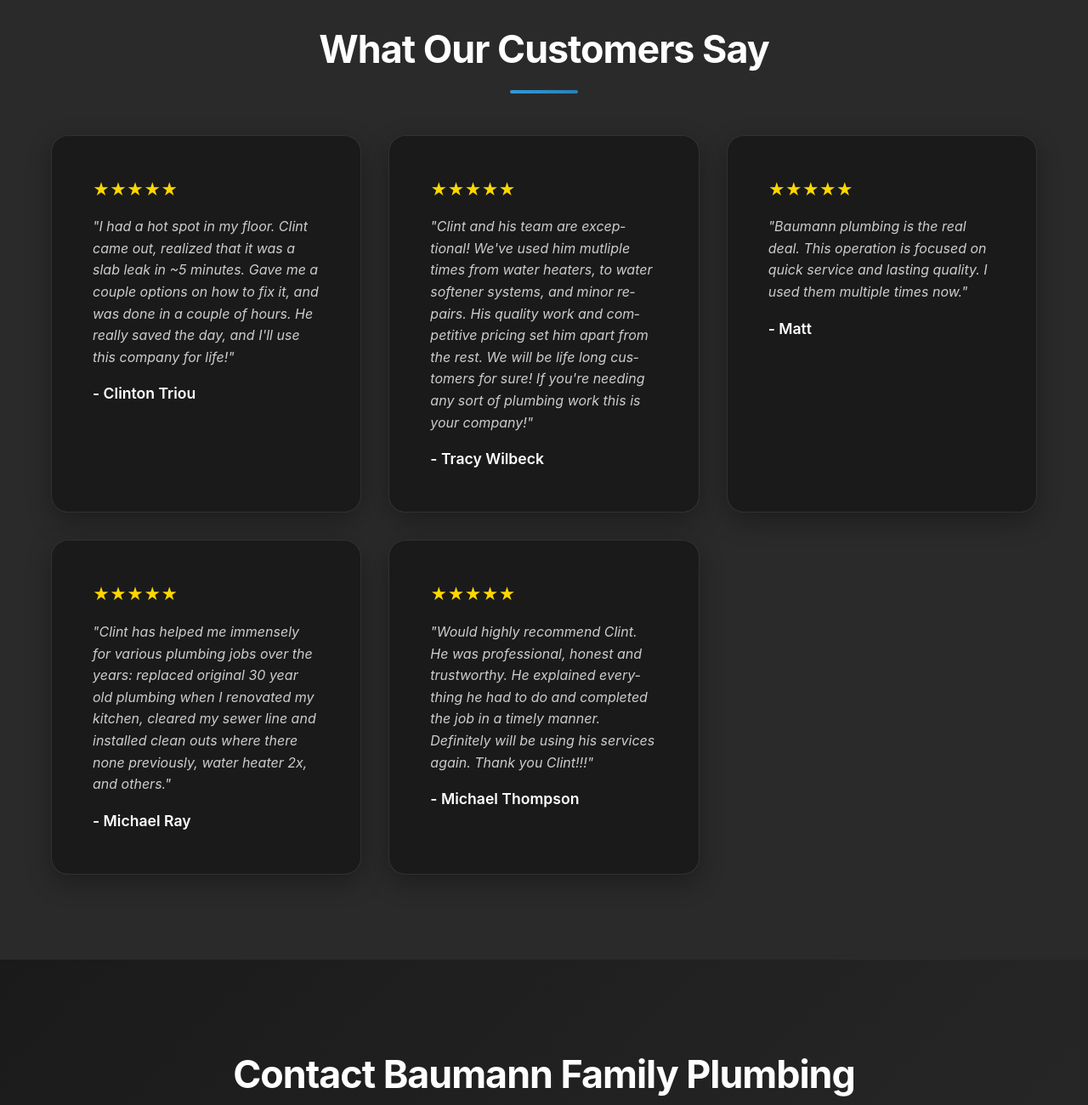
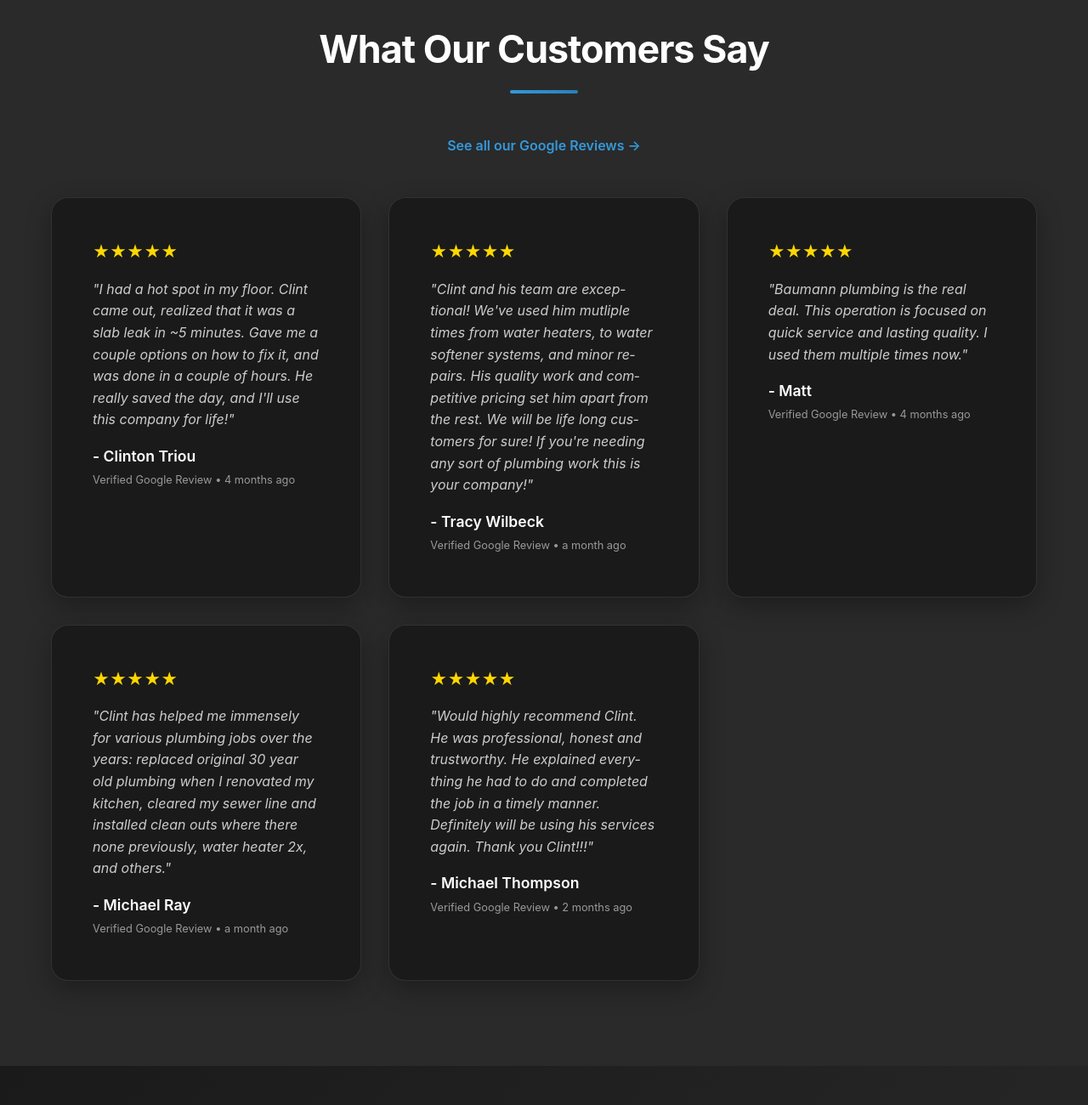
Before and after one commit to ctriou/baumannfamilyplumbing-site, a plain HTML site: page index.html in a window 1280 px wide. Shown: the part 2892-4192 px from the top of the page at 85% size. Drawn offline with Linux system fonts and the light colour scheme.

Commit message:
Add dates and Google Review link to hardcoded reviews

```diff
--- a/index.html
+++ b/index.html
@@ -1154,35 +1154,43 @@
     <section id="reviews" class="reviews">
         <div class="container">
             <h2 class="section-title">What Our Customers Say</h2>
+            <p style="text-align: center; margin-bottom: 2rem;">
+                <a href="https://www.google.com/search?q=Baumann+Family+Plumbing+Reviews" target="_blank" style="color: #3498db; text-decoration: none; font-weight: 600;">See all our Google Reviews →</a>
+            </p>
             <div class="reviews-container">
                 <div class="review-card">
                     <div class="stars">★★★★★</div>
                     <p class="review-text">"I had a hot spot in my floor. Clint came out, realized that it was a slab leak in ~5 minutes. Gave me a couple options on how to fix it, and was done in a couple of hours. He really saved the day, and I'll use this company for life!"</p>
                     <div class="reviewer">- Clinton Triou</div>
+                    <small style="color: #999; font-size: 0.8rem;">Verified Google Review • 4 months ago</small>
                 </div>
 
                 <div class="review-card">
                     <div class="stars">★★★★★</div>
                     <p class="review-text">"Clint and his team are exceptional! We've used him mutliple times from water heaters, to water softener systems, and minor repairs. His quality work and competitive pricing set him apart from the rest. We will be life long customers for sure! If you're needing any sort of plumbing work this is your company!"</p>
                     <div class="reviewer">- Tracy Wilbeck</div>
+                    <small style="color: #999; font-size: 0.8rem;">Verified Google Review • a month ago</small>
                 </div>
 
                 <div class="review-card">
                     <div class="stars">★★★★★</div>
                     <p class="review-text">"Baumann plumbing is the real deal. This operation is focused on quick service and lasting quality. I used them multiple times now."</p>
                     <div class="reviewer">- Matt</div>
+                    <small style="color: #999; font-size: 0.8rem;">Verified Google Review • 4 months ago</small>
                 </div>
 
                 <div class="review-card">
                     <div class="stars">★★★★★</div>
                     <p class="review-text">"Clint has helped me immensely for various plumbing jobs over the years: replaced original 30 year old plumbing when I renovated my kitchen, cleared my sewer line and installed clean outs where there none previously, water heater 2x, and others."</p>
                     <div class="reviewer">- Michael Ray</div>
+                    <small style="color: #999; font-size: 0.8rem;">Verified Google Review • a month ago</small>
                 </div>
 
                 <div class="review-card">
                     <div class="stars">★★★★★</div>
                     <p class="review-text">"Would highly recommend Clint. He was professional, honest and trustworthy. He explained everything he had to do and completed the job in a timely manner. Definitely will be using his services again. Thank you Clint!!!"</p>
                     <div class="reviewer">- Michael Thompson</div>
+                    <small style="color: #999; font-size: 0.8rem;">Verified Google Review • 2 months ago</small>
                 </div>
             </div>
         </div>
```
